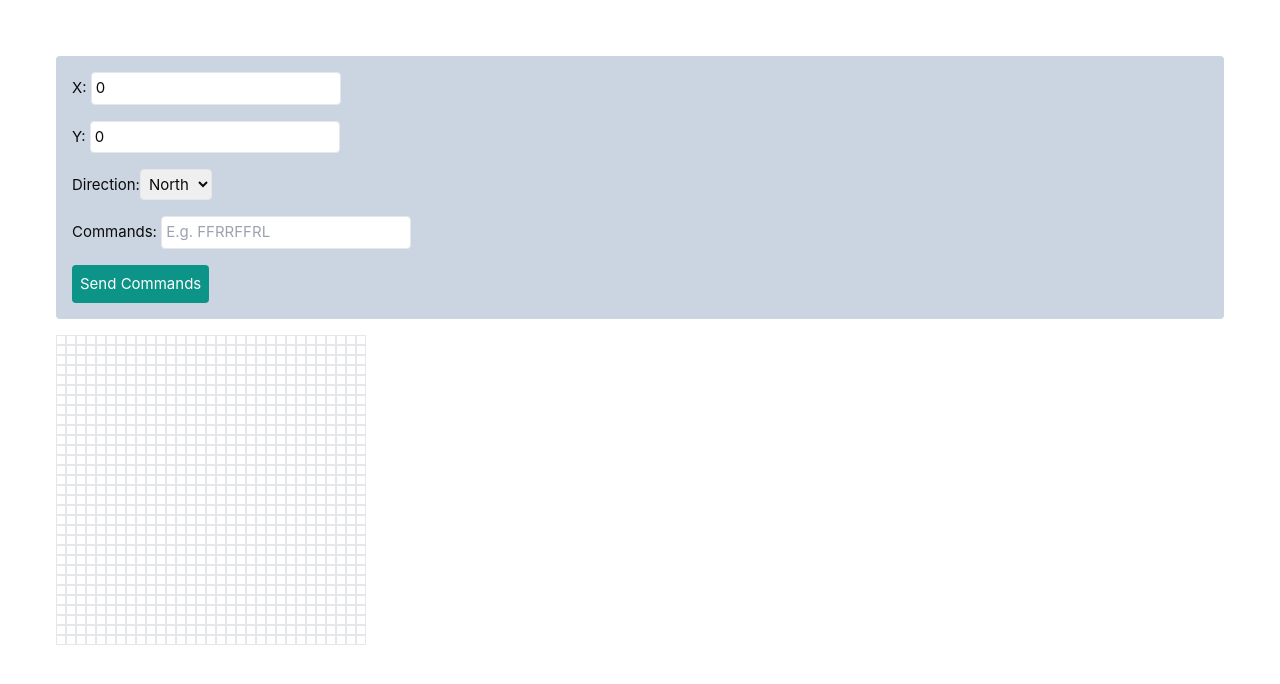
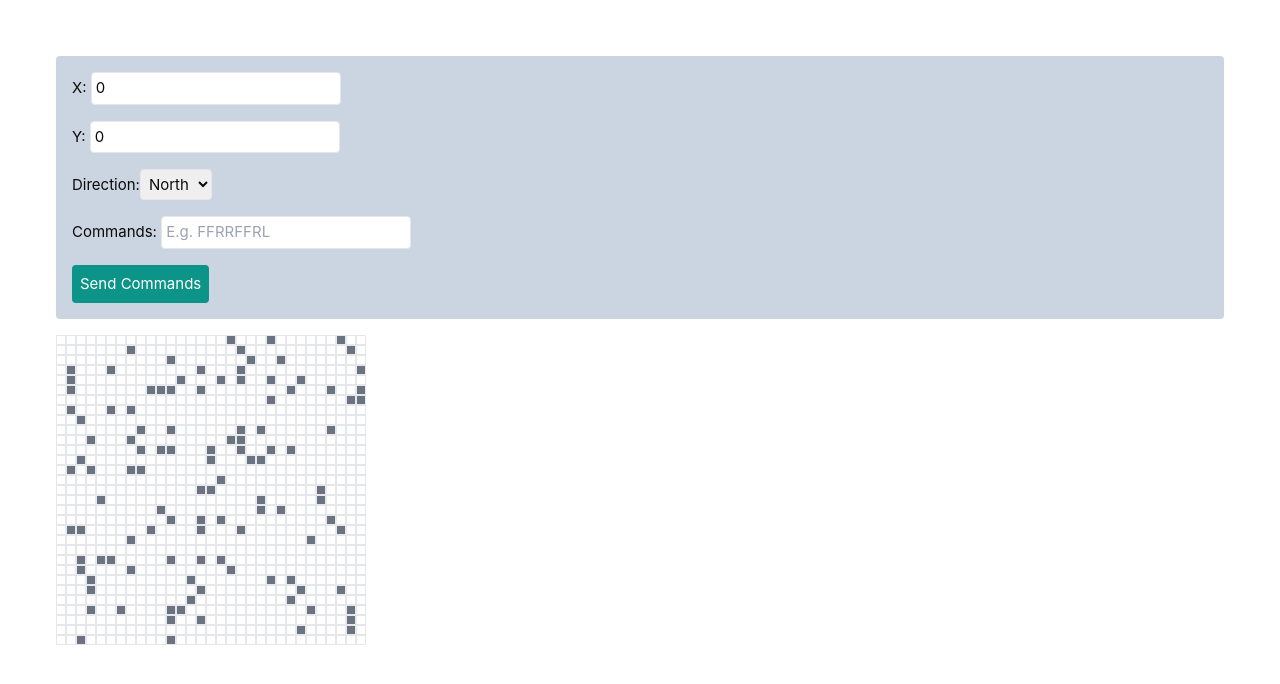
Before and after one commit to mmartincasas/kata-mars-rover-mission, a Vue app: page / in a window 1280 px wide. Shown: the top 684 px of the page. Built offline with nearby package versions, Linux system fonts and the light colour scheme; the HTML template or start-up script is replaced by a standard one.

Commit message:
Add obstacles to map and stop rover on collision

```diff
--- a/src/components/RoverMap.vue
+++ b/src/components/RoverMap.vue
@@ -10,7 +10,8 @@
         :key="`${cell.x}-${cell.y}`"
         class="w-[10px] h-[10px] border border-gray-200"
         :class="{
-          'bg-red-500': cell.hasRover
+          'bg-red-500': cell.hasRover,
+          'bg-gray-500': cell.isObstacle
         }"
       >
       </div>
@@ -37,12 +38,24 @@ const rover = reactive<CommandInput>({
 })
 
 const map = ref(createEmptyMap(MAX_MAP_VALUE))
+map.value.grid.forEach((row, rowIndex) => {
+  row.forEach((cell, colIndex) => {
+    console.log(`Cell [${rowIndex}, ${colIndex}] - isObstacle: ${cell.isObstacle}`);
+  });
+});
 
 watch(
   () => props.commandInput,
   (newCommands) => {
     if (newCommands) {
       getNewCommands(newCommands)
+
+      if(isObstacle(rover.x, rover.y)){
+        console.warn('The rover is on an obstacle. Enter a new position.')
+        map.value.grid.forEach ((row) => row.forEach((cell) => (cell.hasRover = false)))
+        return
+      }
+
       drawRoverPosition()
       setTimeout(moveRover, 500)
     }
@@ -92,7 +105,13 @@ function moveRover() {
         rover.y = currentY
         console.warn('Rover is out of the limit! Staying in the last valid position.')
         return
+      }
 
+      if (isObstacle(rover.x, rover.y)){
+        rover.x = currentX
+        rover.y = currentY
+        console.warn('Obstacle ahead! Sequence stopped.')
+        return
       }
 
       drawRoverPosition();
@@ -106,6 +125,12 @@ function moveRover() {
 
 function isOutOfLimits (x: number, y: number){
   return (x < 0 || x> MAX_MAP_VALUE || y < 0 || y > MAX_MAP_VALUE)
+}
+
+function isObstacle (x: number, y: number){
+  const cell = map.value.grid[y]?.[x]
+  console.log(cell)
+  return cell.isObstacle
 }
 
 
--- a/src/utils/mapFactory.ts
+++ b/src/utils/mapFactory.ts
@@ -9,8 +9,7 @@ export function createEmptyMap(maxValue: number): MapData {
       row.push({
         x,
         y,
-        isObstacle: false
-        //isObstacle: Math.random() < (1 / 8)
+        isObstacle: Math.random() < (1 / 8)
       })
     }
     grid.push(row)
```
